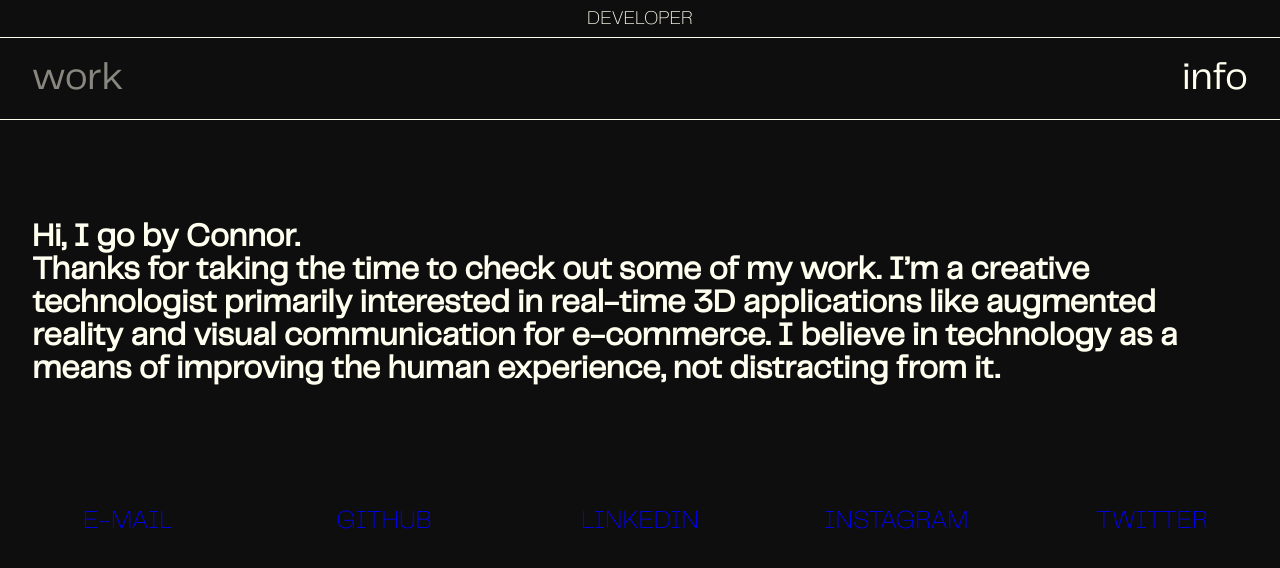
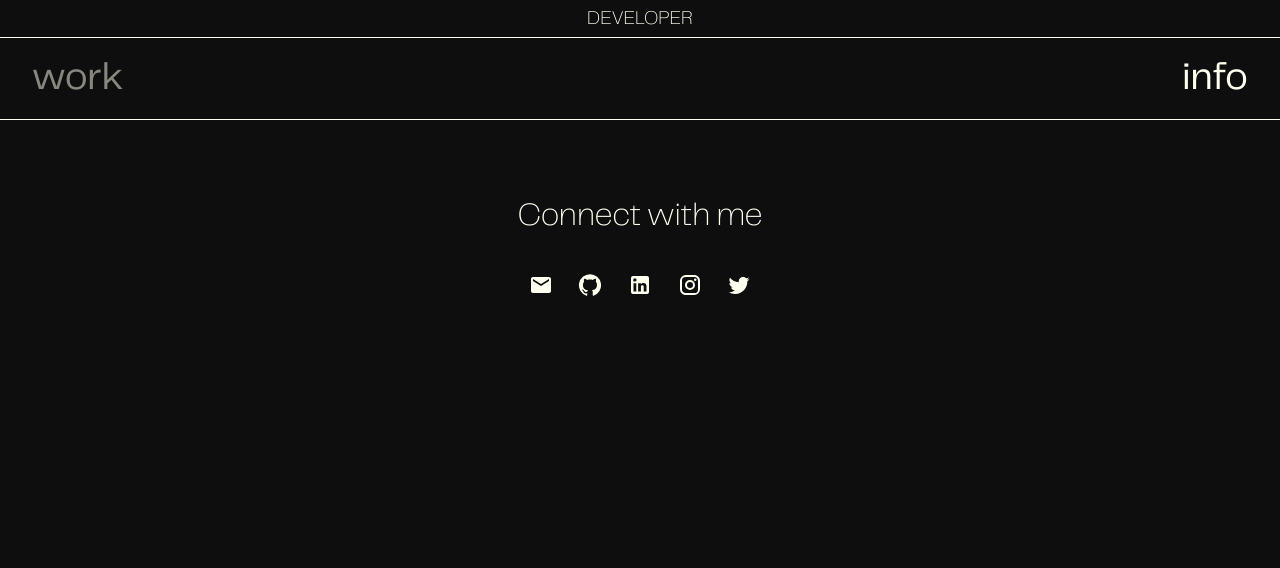
Before and after one commit to connorwhite-online/portfolio, a React (Create React App) app: page /info in a window 1280 px wide. Shown: the top 568 px of the page. Built offline with nearby package versions, Linux system fonts and the light colour scheme.

Commit message:
updated icons for social links

```diff
--- a/src/components/Info/index.css
+++ b/src/components/Info/index.css
@@ -20,62 +20,49 @@ html, body {
     --light: #FFFFF0;
 }
 
-.bio {
-    padding: 5vh 2.5vw;
+.info {
+    padding: 10vh 2.5vw;
     width: 95vw;
-    border-bottom: solid 1px var(--light);
+    display: flex;
+    flex-direction: column;
+    gap: 5vh;
+    justify-content: center;
+    align-items: center;
 }
 
-h1 {
-    font-family: 'Telegraf-Regular';
-    font-size: 5vw;
+.bio {
+    font-family: 'Telegraf-Ultralight';
+    text-align: center;
+    font-size: 7vw;
     color: var(--light);
 }
 
 .link-group {
+    width: 25vw;
     display: flex;
-    flex-direction: column;
-    width: 100vw;
-    border-bottom: none;
+    justify-content: center;
+    gap: 5vw;
 }
 
 .link-box {
-    width: 95vw;
-    border-bottom: solid 1px var(--light);
-    padding: 2.5vh 2.5vw;
-    display: flex;
 }
 
-div.link-box a.link {
-    text-decoration: none;
-    font-family: 'Telegraf-Ultralight';
-    font-size: 6vw;
-
+div a.link {
+    color: #FFFFF0;
 }
 
-@media screen and (min-width: 750px) {
+@media screen and (min-width: 900px) {
     .bio {
-        padding: 10vh 2.5vw;
-        border-bottom: none;
-    }
-
-    h1 {
         font-size: 2.5vw;
     }
 
     .link-group {
-        flex-direction: row;
-    }
-
-    .link-box {
-        padding: 2.5vh 2.5vw;
-        justify-content: center;
-        border-bottom: none;
-    }
-
-    div.link-box a.link {
-        text-decoration: none;
-        font-family: 'Telegraf-Ultralight';
-        font-size: 2vw;
+        gap: 2vw;
     }
 }
+
+@media screen and (min-width: 600px) and (max-width: 900px) {
+.bio {
+    font-size: 3vw;
+}
+}
--- a/src/components/Info/index.js
+++ b/src/components/Info/index.js
@@ -1,5 +1,11 @@
-import React, { startTransition, useEffect, useRef } from 'react';
+import React, { useEffect, useRef } from 'react';
 import gsap from 'gsap';
+// import { TwitterIcon, GitHubIcon, InstagramIcon, EmailIcon, LinkedInIcon } from '@mui/icons-material';
+import GitHubIcon from '@mui/icons-material/GitHub';
+import TwitterIcon from '@mui/icons-material/Twitter';
+import EmailIcon from '@mui/icons-material/Email';
+import InstagramIcon from '@mui/icons-material/Instagram';
+import LinkedInIcon from '@mui/icons-material/LinkedIn';
 import './index.css';
 
 function Info () {
@@ -12,19 +18,11 @@ function Info () {
         const boxes = gsap.utils.toArray('.link-box');
         const links = gsap.utils.toArray('.link');
         let ctx = gsap.context(() => {
-            gsap.fromTo('.bio, .link-group', {
-                scaleX: 0,
-            }, {
-                scaleX: 1,
-                duration: 1,
-                ease: 'power4.inOut',
-            });
-            gsap.fromTo('h1', {
+            gsap.fromTo('.bio', {
                 opacity: 0,
             }, {
                 opacity: 1,
                 duration: 1,
-                delay: .5,
                 ease: 'power3.inOut',
             });
             boxes.forEach((box, i) => {
@@ -33,7 +31,7 @@ function Info () {
                 }, {
                     scaleX: 1,
                     duration: 1,
-                    delay: i*.25,
+                    delay: i*.5,
                     ease: 'power4.inOut',
                 })
             });
@@ -45,7 +43,7 @@ function Info () {
                     opacity: 1,
                     y: 0,
                     duration: 1,
-                    delay: i*.25,
+                    delay: i*.5,
                     ease: 'power4.inOut',
                 })
             });
@@ -57,16 +55,14 @@ function Info () {
     return (
         <div className='info' ref={infoRef}>
             <div className='bio'>
-                <h1>
-                    Hi, I go by Connor.<br />Thanks for taking the time to check out some of my work. I’m a creative technologist primarily interested in real-time 3D applications like augmented reality and visual communication for e-commerce. I believe in technology as a means of improving the human experience, not distracting from it.
-                </h1>
+                Connect with me
             </div>
             <div className='link-group'>
-                <div className='link-box'><a href="mailto:connorwhitepdx@gmail.com" className='link'>E-MAIL</a></div>
-                <div className='link-box'><a href="https://www.github.com/connorwhite-online" target="_blank" rel="noopener noreferrer" className='link'>GITHUB</a></div>
-                <div className='link-box'><a href="https://www.linkedin.com/in/connorwhite-online/" target="_blank" rel="noopener noreferrer" className='link'>LINKEDIN</a></div>
-                <div className='link-box'><a href="https://www.instagram.com/connorwhite.online" target="_blank" rel="noopener noreferrer" className='link'>INSTAGRAM</a></div>
-                <div className='link-box'><a href="https://www.twitter.com/connor_online" target="_blank" rel="noopener noreferrer" className='link'>TWITTER</a></div>
+                <div className='link-box'><a href="mailto:connorwhitepdx@gmail.com" className='link'><EmailIcon /></a></div>
+                <div className='link-box'><a href="https://www.github.com/connorwhite-online" target="_blank" rel="noopener noreferrer" className='link'><GitHubIcon /></a></div>
+                <div className='link-box'><a href="https://www.linkedin.com/in/connorwhite-online/" target="_blank" rel="noopener noreferrer" className='link'><LinkedInIcon /></a></div>
+                <div className='link-box'><a href="https://www.instagram.com/connorwhite.online" target="_blank" rel="noopener noreferrer" className='link'><InstagramIcon /></a></div>
+                <div className='link-box'><a href="https://www.twitter.com/connor_online" target="_blank" rel="noopener noreferrer" className='link'><TwitterIcon /></a></div>
             </div>
         </div>
     );
```
